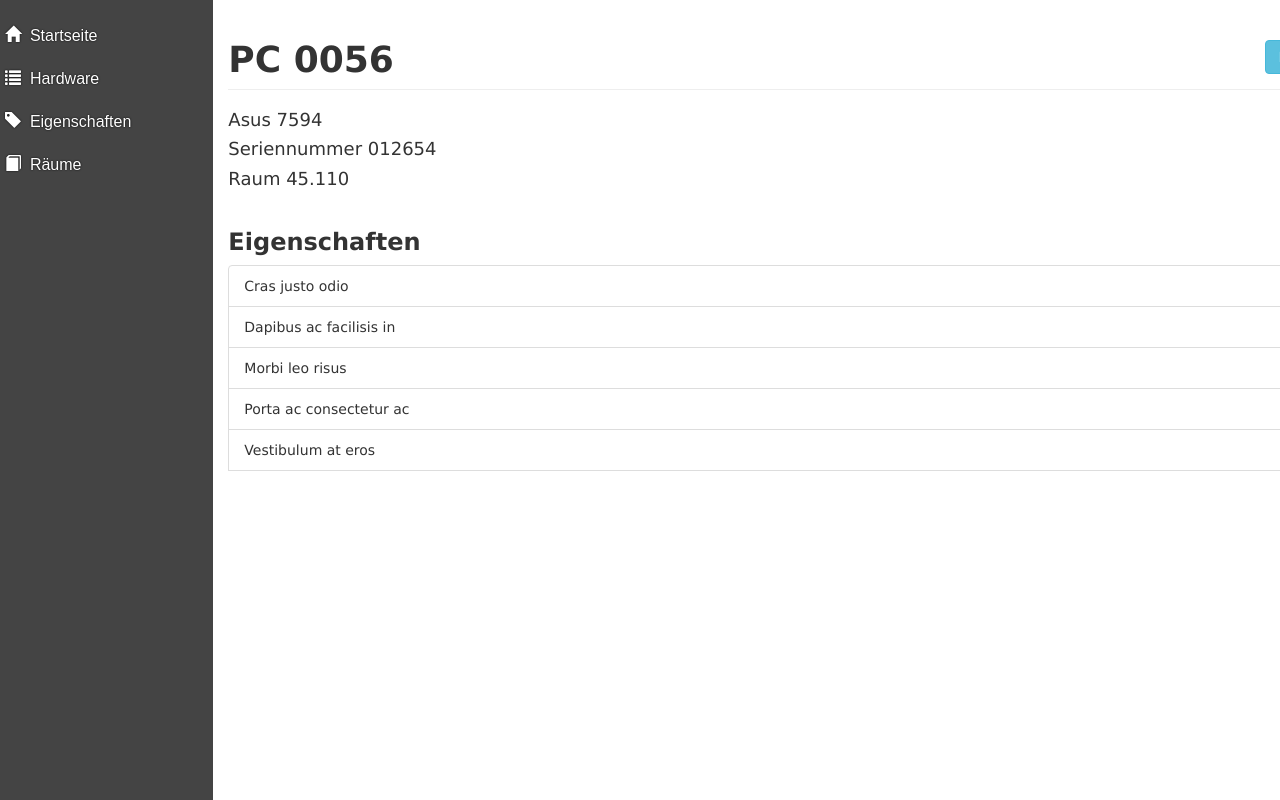
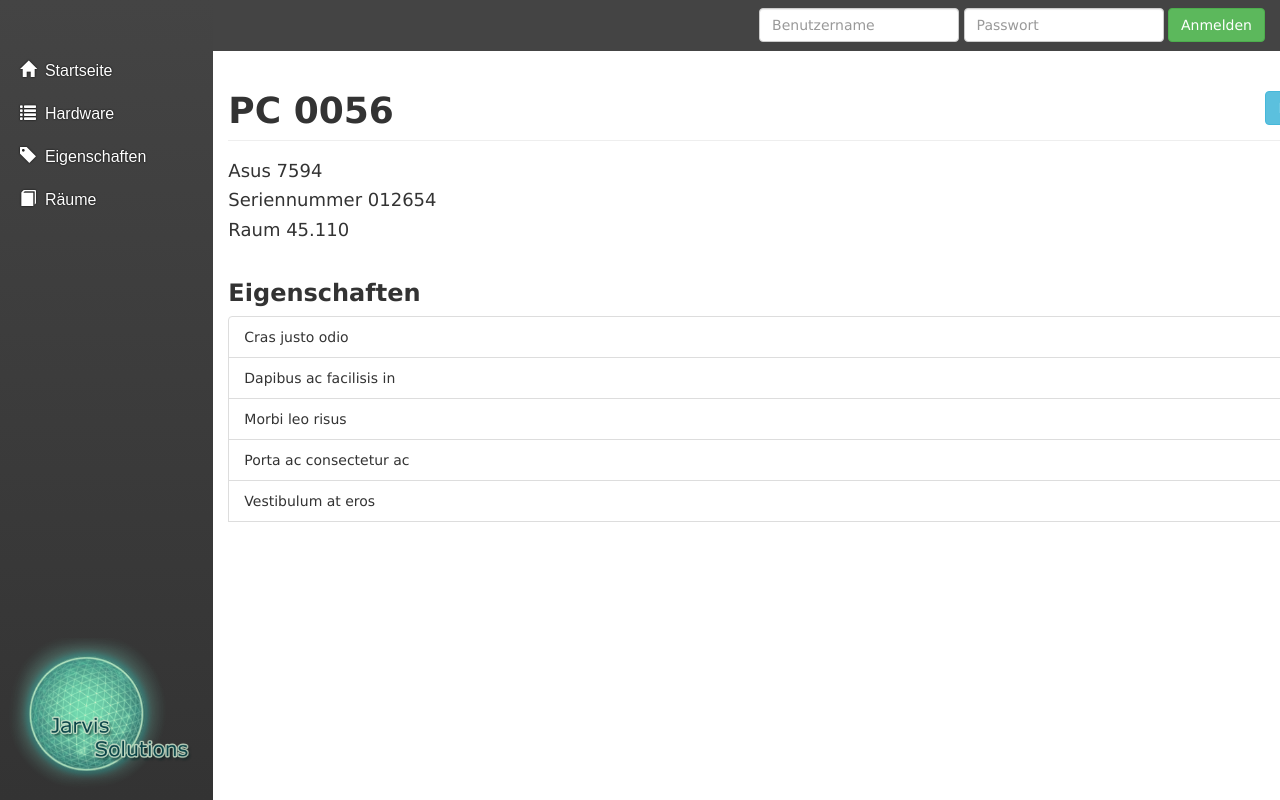
Before and after one commit to IFA11C/Verwaltung, a PHP site: page /hardwareItem.php in a window 1280 px wide. Run offline with PHP 8.4, Linux system fonts and the light colour scheme.

Commit message:
Added navigation_top.php with login mask. Renamed navigation.php to navigation_left.php. Updated all pages to include the new navigations. Added Logo and Logo-Blank.

```diff
--- a/css/style.css
+++ b/css/style.css
@@ -1,10 +1,4 @@
-/*
-    Created on : 24.07.2015, 11:30:25
-    Author     : Jonathan
-*/
-
-*
-{
+* {
     cursor: default;
 }
 
@@ -17,15 +11,6 @@ html, body {
     user-select: none;
 }
 
-.nav {
-    font-family: Arial,sans-serif;
-    font-size: 16px;
-}
-
-a {
-    color: #222222;
-}
-
 a:focus
 {
     outline: none;
@@ -34,10 +19,6 @@ a:focus
 a:hover {
     text-decoration: none;
     cursor: pointer;
-}
-
-hr {
-    border-color: #dedede;
 }
 
 .wrapper, .row {
@@ -56,7 +37,6 @@ hr {
 }
 
 .column {
-    height: 100%;
     overflow: auto;
     *zoom: 1;
 }
@@ -65,99 +45,74 @@ hr {
     padding: 20px;
 }
 
-.full {
-	padding-top: 70px;
-}
-
 .box {
-  	bottom: 0; /* increase for footer use */
+  	bottom: 0;
     left: 0;
-    position: absolute;
     right: 0;
     top: 0;
-    background-color: #444444;
-}
-
-.divider {
-	margin-top: 32px;
-}
-
-.navbar-blue {
-    border-width: 0;
-	background-color: #3B5999;
-    color: #ffffff;
-    font-family: arial,sans-serif;
-    top: 0;
-    position: fixed;
-    width: inherit;
-}
-
-.navbar-blue li > a, .navbar-toggle  {
-    color: #efefef;
-}
-
-.navbar-blue .dropdown-menu li a {
-    color: #2A4888;
-}
-
-.navbar-blue .dropdown-menu li > a {
-    padding-left: 30px;
-}
-
-.navbar-blue li>a:hover, .navbar-blue li>a:focus, .navbar-blue .open, .navbar-blue .open>a, .navbar-blue .open>a:hover, .navbar-blue .open>a:focus {
-    background-color: #2A4888;
-    color: #fff;
+    position: absolute;
 }
 
 #main {
-    background: #fff;
     padding-left: 0;
     padding-right: 0;
 }
 
-#main .img-circle {
-    margin-top: 18px;
-    height: 70px;
-    width: 70px;
+.nav {
+    font-family: Arial,sans-serif;
+    font-size: 16px;
+}
+
+.navbar {
+    background-color: #444;
+    margin-bottom: 0px;
+}
+
+.navbar-right {
+    margin-right: 0px;
+}
+
+.navbar-nav > li > a {
+    color: #fff;
 }
 
 #sidebar {
     padding: 0px;
-    padding-top: 15px;
+    padding-top: 50px;
     padding-left: 0px;
+    background: #444; /* Fallback for Browsers which don't support gradients */
+    background: -webkit-linear-gradient(#444, #333); /* For Safari 5.1 to 6.0 */
+    background: -o-linear-gradient(#444, #333); /* For Opera 11.1 to 12.0 */
+    background: -moz-linear-gradient(#444, #333); /* For Firefox 3.6 to 15 */
+    background: linear-gradient(#444, #333); /* Standard syntax */
+    height: 100%;
 }
 
 #sidebar, #sidebar a, #sidebar-footer a {
     color: #ffffff;
-    background-color: transparent;
 	text-shadow: 0 0 2px #000000;
     padding-left: 0px;
 }
 
-#sidebar a
-{
-    padding-left: 5px;
+#sidebar a {
+    padding-left: 20px;
 }
 
-#sidebar .nav li>a:hover {
+#sidebar .nav li > a:hover {
     background-color: #393939;
 }
 
 #sidebar-footer {
-    background-color: #444;
+    background-color: transparent;
     position: absolute;
     bottom: 5px;
     padding: 5px;
+    width: 100%;
 }
-
-#footer {
-    margin-bottom: 20px;
-}
-
 
 /* bootstrap overrides */
 
-h1,h2,h3 {
+h1, h2, h3 {
     font-weight: 800;
 }
 
@@ -169,94 +124,16 @@ h1,h2,h3 {
     background-color: #fff;
 }
 
-.btn-primary,.label-primary,.list-group-item.active, .list-group-item.active:hover, .list-group-item.active:focus  {
-    background-color: #3B5999;
-    color: #fffffe;
+.form-control {
+	cursor: text;
 }
-
-.btn-default {
-    color: #666666;
-    text-shadow: 0 0 1px rgba(0,0,0,.3);
-}
-
-.form-control {
-
-}
-
-.panel textarea, .well textarea, textarea.form-control {
-    resize: none;
-}
-
-.badge {
-    color: #3B5999;
-    background-color: #fff;
-}
-.badge:hover, .badge-inverse {
-    background-color: #3B5999;
-    color: #fff;
-}
-
-.jumbotron {
-    background-color: transparent;
-}
-
-.label-default {
-    background-color: #dddddd;
-}
-
-.panel-default .panel-heading {
-    background-color: #f9fafb;
-    color: #555555;
-}
-
-.col-sm-9.full {
-    width: 100%;
-}
-
-.modal-header, .modal-footer {
-    background-color: #f2f2f2;
-    font-weight: 800;
-    font-size: 12px;
-}
-
-.modal-footer i, .well i {
-    font-size: 20px;
-    color: #c0c0c0;
-}
-
-.modal-body {
-	padding: 0px;
-}
-
-.modal-body textarea.form-control {
-   resize: none;
-   border: 0;
-   box-shadow: 0 0 0;
-}
-
-small.text-muted {
-  font-family: courier,courier-new,monospace;
-}
-
 
 /* adjust the contents on smaller devices */
 @media (max-width: 768px) {
-  .column .padding {
-    padding: 7px;
-  }
-
-  .full {
-	padding-top: 20px;
-  }
-
-  .navbar-blue {
-	background-color: #3B5999;
-    top: 0;
-    width: 100%;
-    position: relative;
-  }
+    .column .padding {
+        padding: 7px;
+    }
 }
-
 
 /*
  * off canvas sidebar
@@ -287,10 +164,6 @@ small.text-muted {
     }
 }
 
-.headline {
-    color: #00618f;
-}
-
 .hardware-info {
     padding-bottom: 10px;
 }
--- a/fragments/navigation.php
+++ b/fragments/navigation_left.php
@@ -5,14 +5,7 @@
     $roomsUrl = "./rooms.php";
 ?>
 <!-- Naviagtion -->
-    <!-- This should expand the navigation if it is in Icon mode, but for some reason it doesn't.
-    <ul class="nav">
-        <li>
-            <a href="#" data-toggle="offcanvas" class="visible-xs text-center"><i class="glyphicon glyphicon-chevron-right"></i></a>
-        </li>
-    </ul>
-    -->
-
+<div class="col col-sm-2 col-xs-1 sidebar-offcanvas" id="sidebar">
     <!-- Expaneded Navigation -->
     <ul class="nav hidden-xs" id="lg-menu">
         <li>
@@ -53,5 +46,9 @@
             </a>
         </li>
     </ul>
+    <div class="hidden-xs">
+        <img id="sidebar-footer" src="images/Logo.png"/>
+    </div>
     <!-- /Icon only Navigation -->
+</div>
 <!-- /Naviagtion -->
--- /dev/null
+++ b/fragments/navigation_top.php
@@ -0,0 +1,57 @@
+<?php
+    $homeUrl = "./index.php";
+    $hardwareUrl = "./hardware.php";
+    $propertiesUrl = "./hardwareItem.php";
+    $roomsUrl = "./rooms.php";
+?>
+
+<!-- top nav -->
+<div class="navbar navbar-static-top">
+    <div class="navbar-header">
+        <button class="navbar-toggle" type="button" data-toggle="collapse" data-target=".navbar-collapse">
+            <span class="sr-only">Toggle Navigation</span>
+            <span class="icon-bar"></span>
+            <span class="icon-bar"></span>
+            <span class="icon-bar"></span>
+        </button>
+    </div>
+    <nav class="collapse navbar-collapse" role="navigation">
+        <!--
+        <ul class="nav navbar-nav">
+            <li>
+                <a href="#"><i class="glyphicon glyphicon-home"></i> Home</a>
+            </li>
+            <li>
+                <a href="#postModal" role="button" data-toggle="modal"><i class="glyphicon glyphicon-plus"></i> Post</a>
+            </li>
+            <li>
+                <a href="#"><span class="badge">badge</span></a>
+            </li>
+        </ul>
+        -->
+        <form class="navbar-form navbar-right">
+            <div class="form-group">
+                <input placeholder="Benutzername" class="form-control" type="text"/>
+            </div>
+            <div class="form-group">
+                <input placeholder="Passwort" class="form-control" type="password"/>
+            </div>
+            <button type="submit" class="btn btn-success">Anmelden</button>
+        </form>
+        <!--
+        <ul class="nav navbar-nav navbar-right">
+            <li class="dropdown">
+                <a href="#" class="dropdown-toggle" data-toggle="dropdown"><i class="glyphicon glyphicon-user"></i></a>
+                <ul class="dropdown-menu">
+                    <li><a href="">More</a></li>
+                    <li><a href="">More</a></li>
+                    <li><a href="">More</a></li>
+                    <li><a href="">More</a></li>
+                    <li><a href="">More</a></li>
+                </ul>
+            </li>
+        </ul>
+        -->
+    </nav>
+</div>
+<!-- /top nav -->
--- a/hardwareItem.php
+++ b/hardwareItem.php
@@ -12,13 +12,13 @@
         <div class="wrapper">
             <div class="box">
                 <div class="row row-offcanvas row-offcanvas-left">
-                    <!-- sidebar -->
-                    <div class="col col-sm-2 col-xs-1 sidebar-offcanvas" id="sidebar">
-                        <?php include('fragments/navigation.php'); ?>
-                    </div>
+                    <!-- Sidebar -->
+                    <?php include('fragments/navigation_left.php'); ?>
+                    <!-- /Sidebar -->
 
                     <!-- main right col -->
                     <div class="column col-sm-10 col-xs-11" id="main">
+                        <?php include('fragments/navigation_top.php'); ?>
                         <div class="container">
                             <h1 class="page-header">PC 0056 <a class="btn btn-info pull-right">Bearbeiten</a></h1>
 
```
Also changed, not shown: hardware.php (+4 -4 lines), index.php (+4 -4 lines), rooms.php (+5 -5 lines), images/Logo-blank.png (added), images/Logo.png (added).
